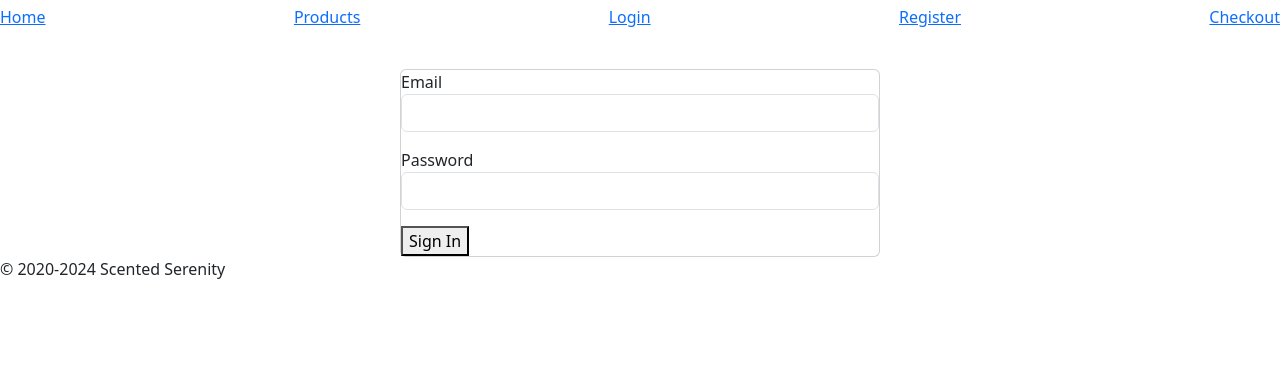
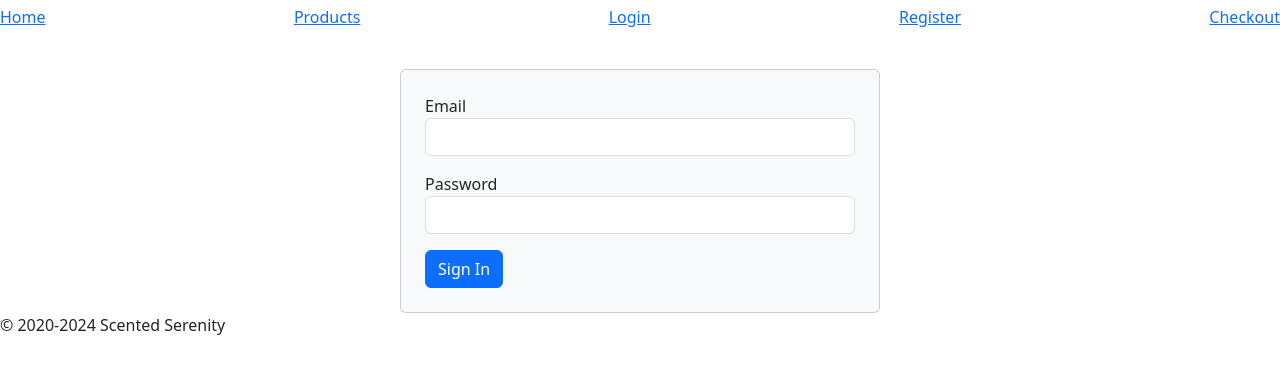
Before and after one commit to eshjen/capstone1, a plain HTML site: page userlogin.html in a window 1280 px wide. Shown: the part 43-416 px from the top of the page. Drawn offline with Linux system fonts and the light colour scheme.

Commit message:
sixth commit

```diff
--- a/userlogin.html
+++ b/userlogin.html
@@ -25,7 +25,7 @@
       <a href="checkout.html">Checkout</a>
     </div>
     <main class="container mt-4">
-        <div class="card" style="width: 30rem">
+        <div class="card p-4 bg-body-tertiary" style="width: 30rem">
       <form >
 
 
@@ -38,7 +38,7 @@
             <label for="password">Password</label>
             <input id="password" class="form-control" type="password" />
         </div>
-        <button class="btn-primary">Sign In</button>
+        <button class="btn btn-primary">Sign In</button>
       </form>
     </div>
     </main>
```
